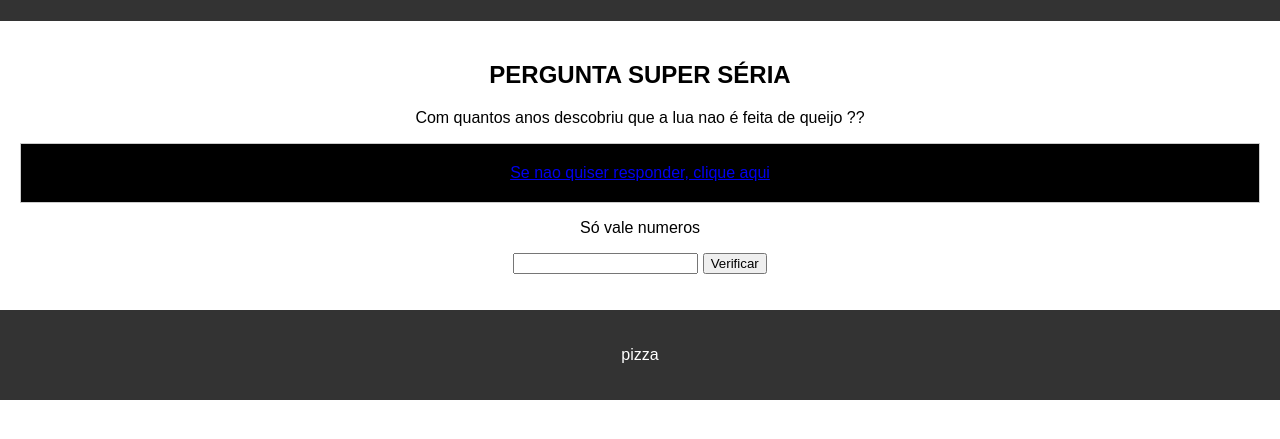
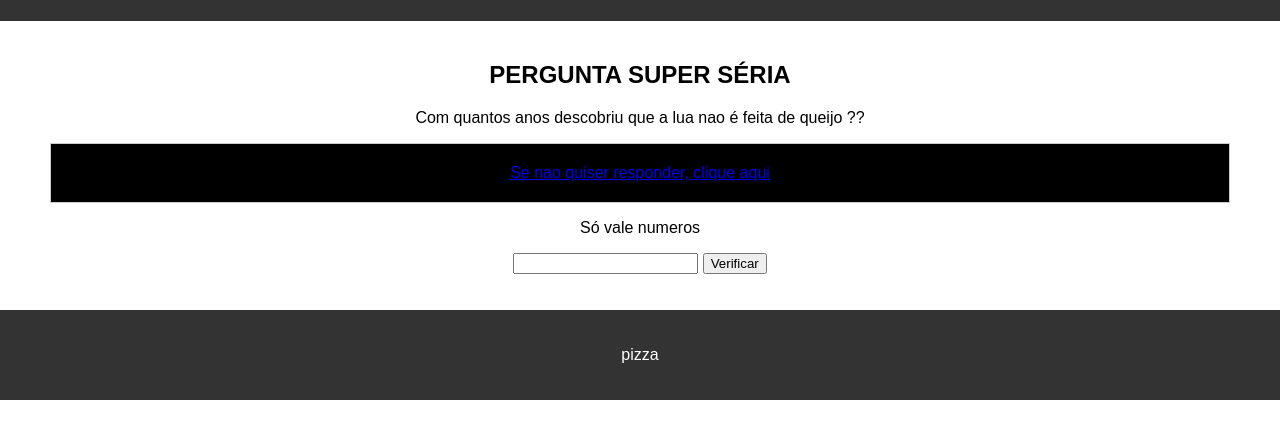
Before and after one commit to Jurimeu/MySlt3.github.io, a plain HTML site: page index.html in a window 1280 px wide. Shown: the part 99-538 px from the top of the page. Drawn offline with Linux system fonts and the light colour scheme.

Commit message:
Update index.html

```diff
--- a/index.html
+++ b/index.html
@@ -41,7 +41,7 @@
    .button-container {
        background-color: black;
 	     text-align: center;
-            margin: 0 auto;
+            margin: 0 30px;
             padding: 20px;
             border: 1px solid #ccc;
     }
```
